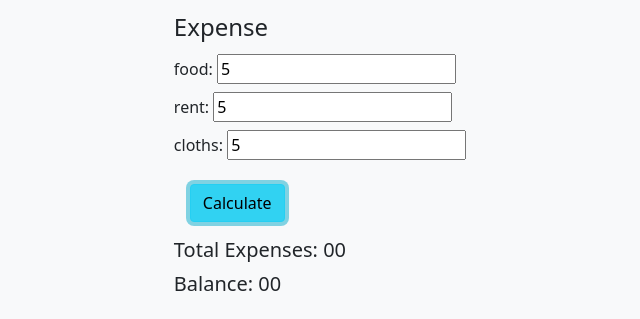
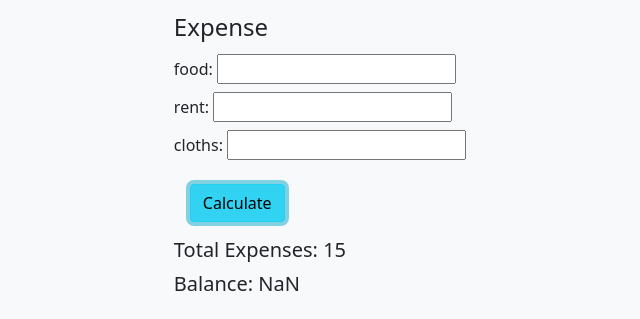
Before and after one commit to rakibul-cse-diu/income-expense-manager, a plain HTML site: page index.html in a window 1280 px wide. Both pictures are taken after typing "5", "5", "5" into the empty fields and a click on the button "Calculate". Shown: the part 335-654 px from the top of the page, 640-1280 px from the left. Drawn offline with nearby package versions, Linux system fonts and the light colour scheme.

Commit message:
add income and expenses

```diff
--- a/css/style.css
+++ b/css/style.css
@@ -12,3 +12,9 @@ header h1{
     margin-bottom: .5em;
 
 }
+
+/* error  */
+#error-income-expense{
+    display: none;
+    color: white;
+}
--- a/index.html
+++ b/index.html
@@ -32,6 +32,7 @@
         <div
             class="money-manage col-lg-6 col-12 col-md-6 bg-light d-flex flex-column justify-content-center align-items-center p-5">
             <!-- income -->
+            <p id="error-income-expense" class="bg-danger p-3">you can't enter negative number</p>
             <div class="income mb-3">
                 <h4>Income</h4>
                 <span>income: </span>
--- a/script/main.js
+++ b/script/main.js
@@ -0,0 +1,57 @@
+// Initialize
+const incomeInput = document.getElementById("income-in");
+
+const errorIncomExpense = document.getElementById("error-income-expense");
+
+const expenseRentInput = document.getElementById("ex-rent-in");
+const expenseClothInput = document.getElementById("ex-cloth-in");
+const expenseFoodInput = document.getElementById("ex-food-in");
+const totalExpense = document.getElementById("total-ex");
+const Balance = document.getElementById("balance");
+
+const CalcluteButton = document.querySelector(".cal-btn");
+
+const savingInput = document.getElementById("save-in");
+const savingAmount = document.getElementById("saving");
+const remainingBalance = document.getElementById("remaining");
+
+
+
+// Handle Calclute
+CalcluteButton.addEventListener("click", () => {
+    if (valueParseInt(expenseFoodInput.value) < 0 || valueParseInt(expenseRentInput.value) < 0 || valueParseInt(expenseClothInput.value) < 0) {
+        errorIncomExpense.style.display = "block";
+        incomeInput.value = "";
+        expenseFoodInput.value = "";
+        expenseRentInput.value = "";
+        expenseClothInput.value = "";
+    } else {
+        totalExpense.innerHTML = calcluteExpenses(expenseFoodInput, expenseRentInput, expenseClothInput);
+        Balance.innerHTML = valueParseInt(incomeInput.value) - valueParseInt(totalExpense.innerHTML);
+        errorIncomExpense.style.display = "none";
+        incomeInput.value = "";
+        expenseFoodInput.value = "";
+        expenseRentInput.value = "";
+        expenseClothInput.value = "";
+    }
+
+    // console.log(expense);
+});
+
+
+
+
+
+// Calclute expenses
+
+function calcluteExpenses(food, rent, cloth) {
+    let expense = valueParseInt(food.value) + valueParseInt(rent.value) + valueParseInt(cloth.value);
+    return expense;
+}
+
+
+// Parse Int
+function valueParseInt(value) {
+    let parseValue = parseInt(value);
+    return parseValue;
+}
```
